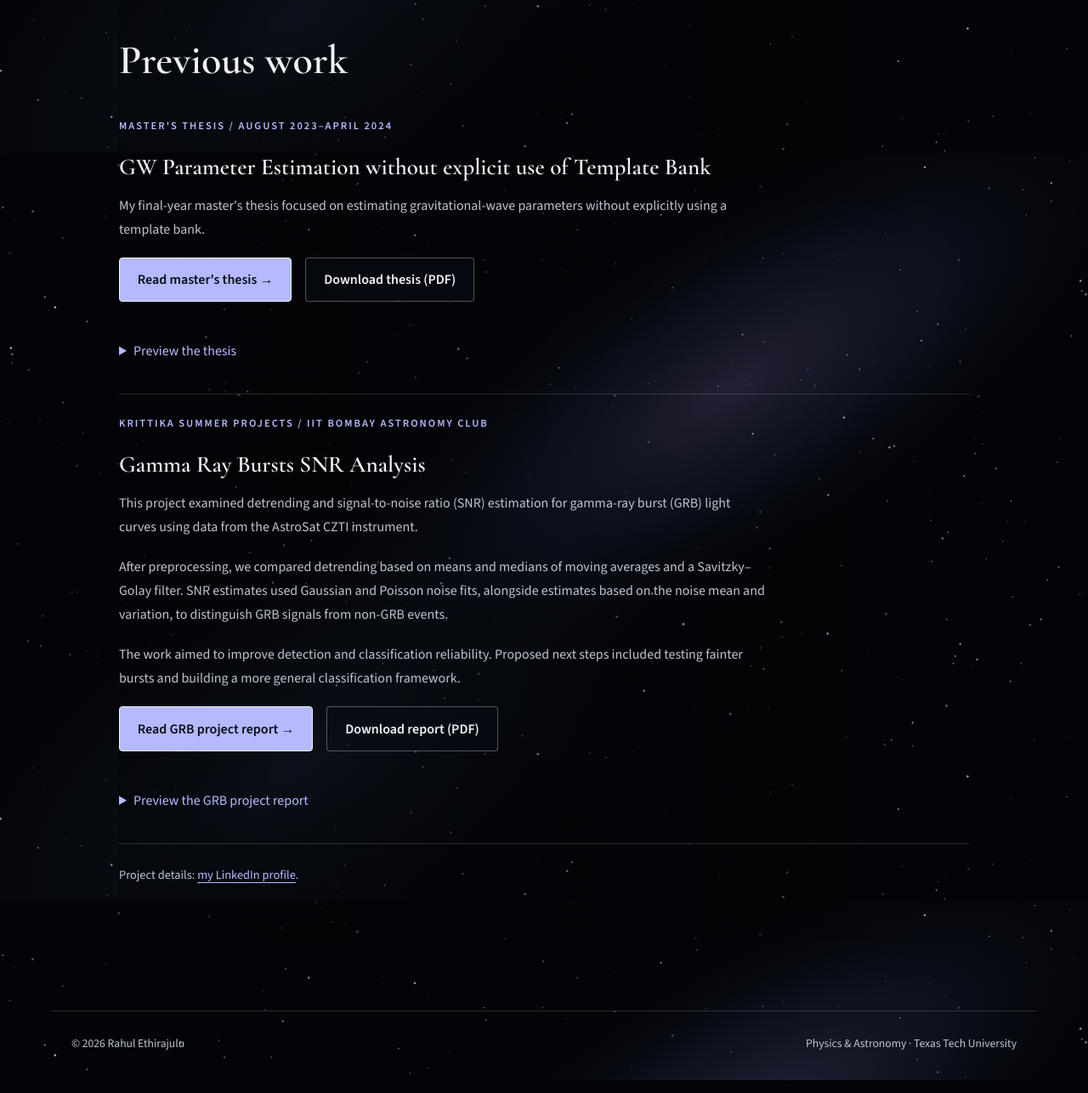
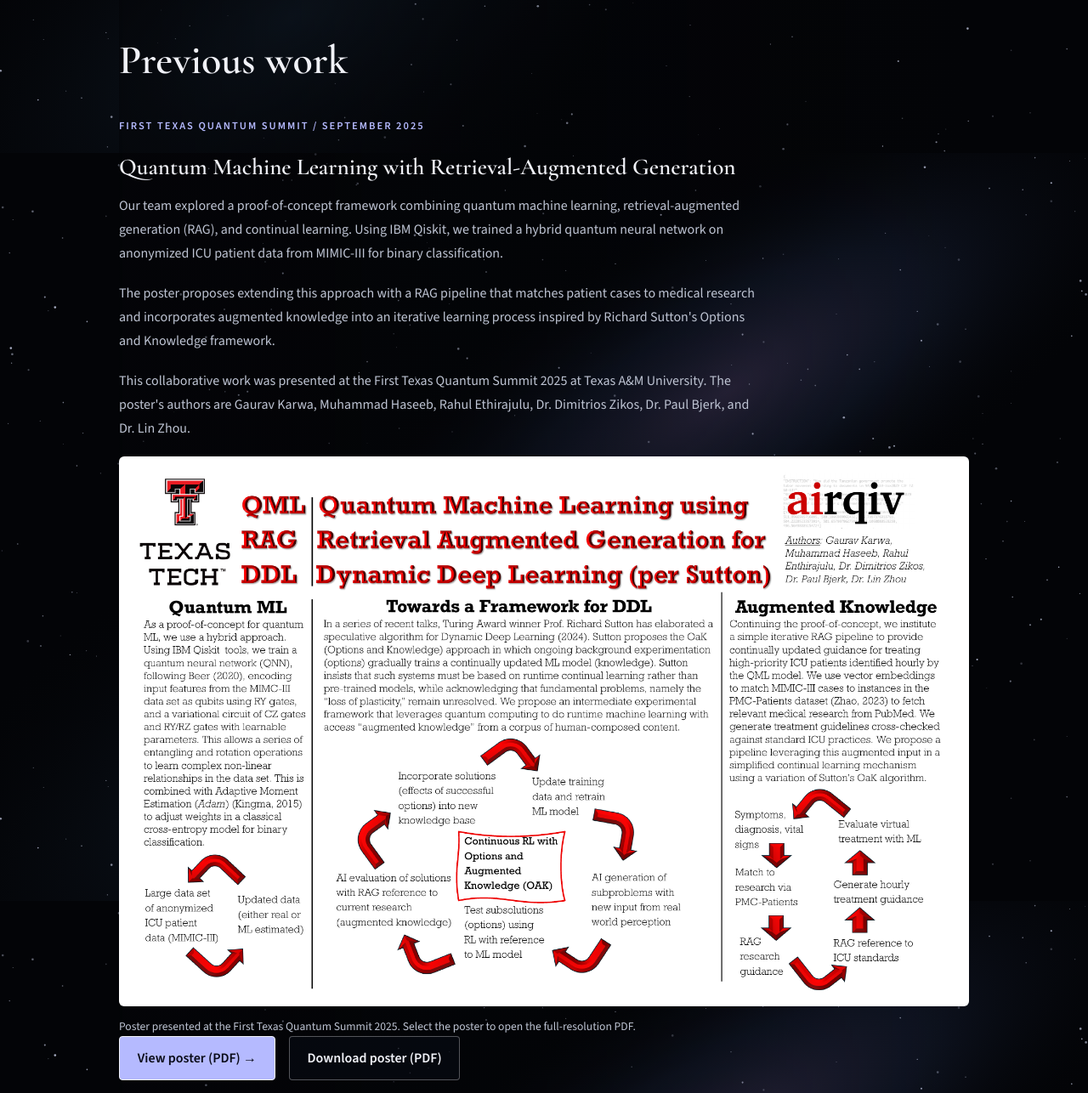
Before and after one commit to rahule-1999/academic-website, a plain HTML site: page research/index.html in a window 1280 px wide. Shown: the part 1580-2866 px from the top of the page at 85% size. Drawn offline with nearby package versions, Linux system fonts and the light colour scheme.

Commit message:
Add Quantum Summit poster to previous research

```diff
--- a/research/index.html
+++ b/research/index.html
@@ -75,6 +75,23 @@
           </section>
           <section id="previous-work" class="home-section research-context" aria-labelledby="previous-title">
             <h2 id="previous-title">Previous work</h2>
+            <article id="quantum-machine-learning-project" class="previous-project">
+              <p class="eyebrow">First Texas Quantum Summit / September 2025</p>
+              <h3>Quantum Machine Learning with Retrieval-Augmented Generation</h3>
+              <p>Our team explored a proof-of-concept framework combining quantum machine learning, retrieval-augmented generation (RAG), and continual learning. Using IBM Qiskit, we trained a hybrid quantum neural network on anonymized ICU patient data from MIMIC-III for binary classification.</p>
+              <p>The poster proposes extending this approach with a RAG pipeline that matches patient cases to medical research and incorporates augmented knowledge into an iterative learning process inspired by Richard Sutton's Options and Knowledge framework.</p>
+              <p>This collaborative work was presented at the First Texas Quantum Summit 2025 at Texas A&amp;M University. The poster's authors are Gaurav Karwa, Muhammad Haseeb, Rahul Ethirajulu, Dr. Dimitrios Zikos, Dr. Paul Bjerk, and Dr. Lin Zhou.</p>
+              <figure class="research-figure">
+                <a href="../documents/Rahul_Ethirajulu_Quantum_Summit_Poster.pdf" target="_blank" rel="noopener" aria-label="Open the Quantum Summit poster PDF">
+                  <img src="../images/quantum-summit-poster.png" width="1800" height="1165" loading="lazy" alt="Quantum Summit poster showing a hybrid quantum machine learning model, a proposed dynamic deep learning framework, and a retrieval-augmented generation pipeline using ICU patient data." />
+                </a>
+                <figcaption>Poster presented at the First Texas Quantum Summit 2025. Select the poster to open the full-resolution PDF.</figcaption>
+              </figure>
+              <div class="cv-actions">
+                <a class="button" href="../documents/Rahul_Ethirajulu_Quantum_Summit_Poster.pdf" target="_blank" rel="noopener">View poster (PDF) &rarr;</a>
+                <a class="button button-secondary" href="../documents/Rahul_Ethirajulu_Quantum_Summit_Poster.pdf" download>Download poster (PDF)</a>
+              </div>
+            </article>
             <article id="gravitational-wave-project" class="previous-project">
               <p class="eyebrow">Master's thesis / August 2023–April 2024</p>
               <h3>GW Parameter Estimation without explicit use of Template Bank</h3>
```
Also changed, not shown: images/quantum-summit-poster.png (added), 1 other file.
